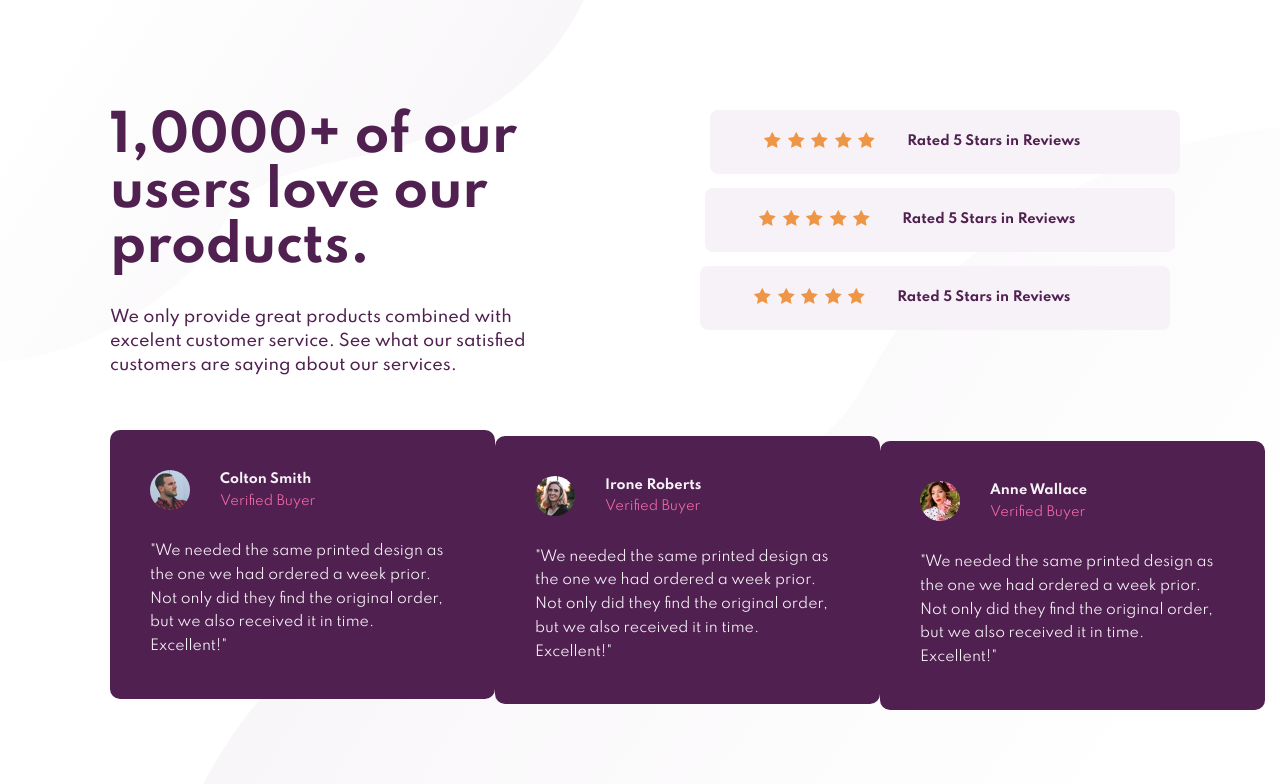
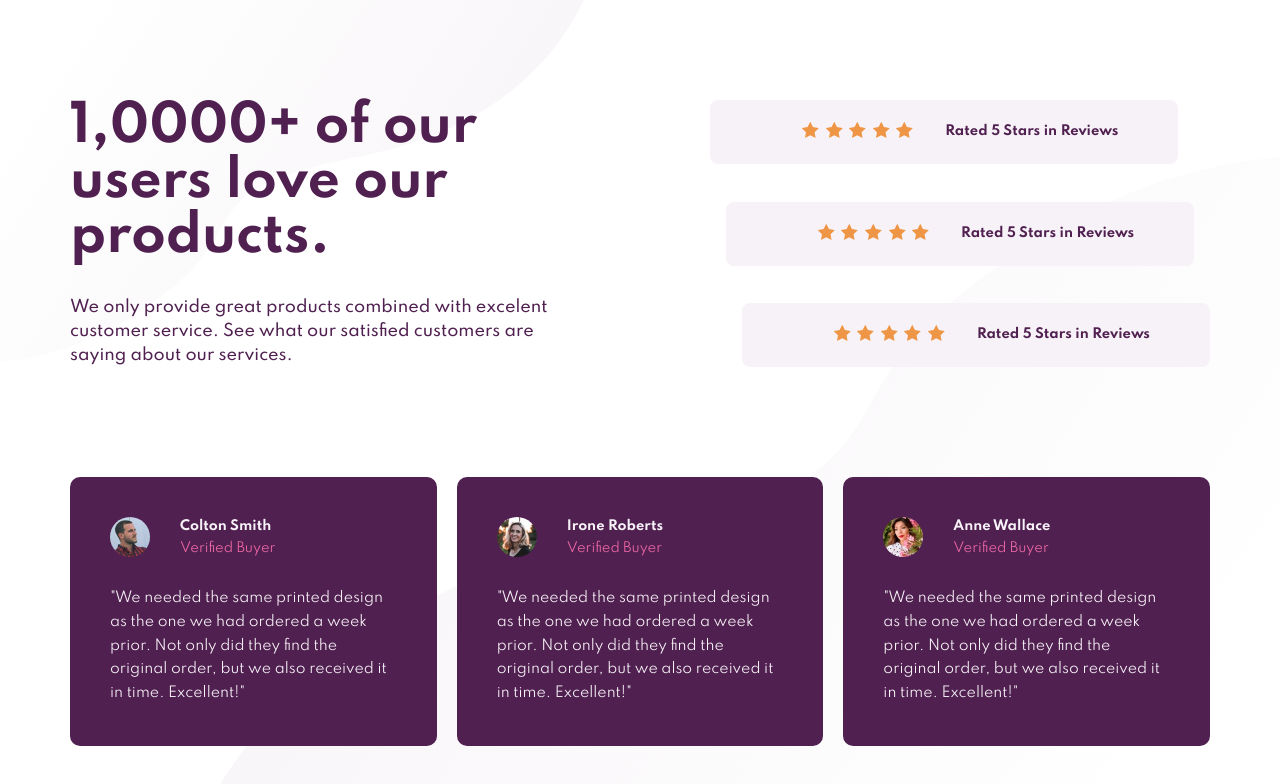
Before and after one commit to abdelhamidaitayoub/atelier-one, a website: page index.html in a window 1280 px wide. Drawn offline with Linux system fonts and the light colour scheme.

Commit message:
Atelier 1

```diff
--- a/index.html
+++ b/index.html
@@ -11,7 +11,6 @@
     <link rel="stylesheet" href="./css/style.css" />
   </head>
   <body>
-    <div class="bg-top"></div>
     <div class="container">
       <!-- TOP SECTION -->
       <section class="top">
@@ -116,52 +115,6 @@
           </div>
         </div>
       </section>
-      <!-- <section class="top">
-        <div class="products">
-          <div class="col-1">
-            <h1 class="header">1,0000+ of our users love our products.</h1>
-            <p class="text">
-              We only provide great products combined with excelent customer
-              service. See what our satisfied customers are saying about our
-              services.
-            </p>
-          </div>
-          <div class="col-2">
-            <div class="rate">
-              <div class="stars">
-                <img src="./img/icon-star.svg" alt="star" />
-                <img src="./img/icon-star.svg" alt="star" />
-                <img src="./img/icon-star.svg" alt="star" />
-                <img src="./img/icon-star.svg" alt="star" />
-                <img src="./img/icon-star.svg" alt="star" />
-              </div>
-              <h5>Rated 5 Stars in Reviews</h5>
-            </div>
-            <div class="rate">
-              <div class="stars">
-                <img src="./img/icon-star.svg" alt="star" />
-                <img src="./img/icon-star.svg" alt="star" />
-                <img src="./img/icon-star.svg" alt="star" />
-                <img src="./img/icon-star.svg" alt="star" />
-                <img src="./img/icon-star.svg" alt="star" />
-              </div>
-              <h5>Rated 5 Stars in Reviews</h5>
-            </div>
-            <div class="rate">
-              <div class="stars">
-                <img src="./img/icon-star.svg" alt="star" />
-                <img src="./img/icon-star.svg" alt="star" />
-                <img src="./img/icon-star.svg" alt="star" />
-                <img src="./img/icon-star.svg" alt="star" />
-                <img src="./img/icon-star.svg" alt="star" />
-              </div>
-              <h5>Rated 5 Stars in Reviews</h5>
-            </div>
-          </div>
-        </div>
-      </section> -->
-
-      <!-- <section class="bottom"></section> -->
     </div>
   </body>
 </html>
--- /dev/null
+++ b/sass/_all.scss
@@ -0,0 +1,25 @@
+////////////////////////////
+// PRODUCT INFO TYPOGRAPHY
+///////////////////////////
+
+.products-info {
+  padding: 7rem;
+  color: var(--color-primary-dark);
+  @media only screen and (max-width: $mobile-screen) {
+    text-align: center;
+    padding: 4rem;
+  }
+
+  &__header {
+    font-size: 5rem;
+    line-height: 1.1;
+    margin-bottom: 3rem;
+    font-weight: 700;
+  }
+
+  &__text {
+    font-size: 1.6rem;
+    line-height: 1.5;
+    font-weight: 500;
+  }
+}
--- a/sass/_base.scss
+++ b/sass/_base.scss
@@ -9,9 +9,10 @@
   --color-gray-dark: #937b92;
   --color-gray-light: #f7f2f7;
   --color-white: #fff;
-  --desktop-screen: 144rem;
-  --mobile-screen: 37.5rem;
 }
+$desktop-screen: 1440px;
+$medium-screen: 1178px;
+$mobile-screen: 375px;
 
 *,
 *::after,
@@ -23,6 +24,9 @@
 
 html {
   font-size: 62.5%;
+  @media only screen and (max-width: $mobile-screen) {
+    font-size: 40%;
+  }
 }
 
 body {
@@ -30,21 +34,34 @@ body {
   font-family: Spartan, sans-serif;
   font-weight: 400;
   line-height: 1.4;
-  position: relative;
+  color: var(--color-gray-dark);
 
-  background-image: url('../img/bg-pattern-bottom-desktop.svg');
-  background-repeat: no-repeat;
-  background-position: bottom right;
+  min-height: 100vh;
 
   position: relative;
 
-  .bg-top {
+  background-image: url('../img/bg-pattern-top-desktop.svg');
+  background-repeat: no-repeat;
+  background-position: cover;
+
+  @media only screen and (max-width: $mobile-screen) {
+    background-image: url('../img/bg-pattern-top-mobile.svg');
+  }
+
+  &::before {
+    content: '';
+    width: 100%;
+    height: 100%;
     z-index: -1;
     position: absolute;
-    width: 100%;
-    height: 100%;
-    background-image: url('../img/bg-pattern-top-desktop.svg');
+    top: 0;
+    bottom: 0;
+    background-image: url('../img/bg-pattern-bottom-desktop.svg');
     background-repeat: no-repeat;
-    background-position: top left;
+    background-position: bottom right;
+
+    @media only screen and (max-width: $mobile-screen) {
+      background-image: url('../img/bg-pattern-bottom-mobile.svg');
+    }
   }
 }
--- a/sass/_components.scss
+++ b/sass/_components.scss
@@ -1,17 +1,18 @@
-// REVIEWS
-/////////////////
+///////////////////////
+// REVIEWS  COMPONENT
+//////////////////////
 
 .reviews {
-  width: 50%;
-  display: flex;
-  flex-direction: column;
-  justify-content: space-between;
   padding: 7rem;
+
+  @media only screen and (max-width: $mobile-screen) {
+    padding: 4rem;
+  }
 
   &__item {
     background-color: var(--color-gray-light);
-    width: 47rem;
-    padding: 2.2rem;
+    flex: 0 0 2rem;
+    padding: 2.2rem 6rem;
     border-radius: 8px;
     display: flex;
 
@@ -21,6 +22,10 @@
       img {
         height: 1.6rem;
         margin: 0 2px;
+        @media only screen and (max-width: $mobile-screen) {
+          height: 2rem;
+          margin: 10px 0;
+        }
       }
     }
 
@@ -35,33 +40,61 @@
     &--3 {
       align-self: flex-end;
     }
+
+    @media only screen and (max-width: $mobile-screen) {
+      width: 100%;
+      flex: 0 0 12rem;
+    }
+
+    @media only screen and (max-width: $medium-screen) {
+      flex-direction: column;
+      align-self: center;
+      width: 100%;
+      padding: 2rem 6rem;
+      align-items: center;
+      margin-bottom: 2rem;
+    }
   }
 
   &__text {
     font-size: 1.3rem;
     color: var(--color-primary-dark);
     font-weight: 700;
+    @media only screen and (max-width: $mobile-screen) {
+      font-size: 1.6rem;
+    }
   }
 }
 
-// CARD
-/////////////////
+///////////////////
+// CARD COMPONENT
+//////////////////
 
 .card {
   background-color: var(--color-primary-dark);
   border-radius: 10px;
+  margin: 2rem;
   padding: 4rem;
-  flex: 0 0 385px;
+  flex: 0 0 100%/3;
 
-  &--1 {
-    align-self: flex-start;
+  &:not(:nth-child(2)) {
+    margin-left: 0;
+    margin-right: 0;
   }
-  &--2 {
-    align-self: center;
+
+  @media only screen and (max-width: $mobile-screen) {
+    margin: 0 0 10px 0;
   }
-  &--3 {
-    align-self: flex-end;
-  }
+
+  // &--1 {
+  //   align-self: flex-start;
+  // }
+  // &--2 {
+  //   align-self: center;
+  // }
+  // &--3 {
+  //   align-self: flex-end;
+  // }
 
   &__person-info {
     display: flex;
--- a/sass/_layout.scss
+++ b/sass/_layout.scss
@@ -1,36 +1,25 @@
 .container {
-  max-width: var(--desktop-screen);
-  // background-color: var(--color-gray-dark);
-  margin: 0 auto;
-  height: 100vh;
-  display: flex;
-  flex-direction: column;
-  align-items: stretch;
-  padding: 4rem;
+  max-width: 140rem;
+  margin: 3rem auto;
 }
 
 .top {
   height: 50%;
-  // background-color: rgb(199, 199, 199);
   display: flex;
+  @media only screen and (max-width: $mobile-screen) {
+    flex-direction: column;
+  }
 
   .products-info {
-    width: 50%;
-    padding: 7rem;
-    color: var(--color-primary-dark);
+    flex: 0 0 50%;
+  }
 
-    &__header {
-      font-size: 5rem;
-      line-height: 1.1;
-      margin-bottom: 3rem;
-      font-weight: 700;
-    }
+  .reviews {
+    flex: 0 0 50%;
 
-    &__text {
-      font-size: 1.6rem;
-      line-height: 1.5;
-      font-weight: 500;
-    }
+    display: flex;
+    flex-direction: column;
+    justify-content: space-between;
   }
 }
 
@@ -38,6 +27,13 @@
   display: flex;
   justify-content: space-between;
   height: 50%;
-  padding: 3rem 7rem 5rem 7rem;
-  // background-color: rgb(199, 247, 247);
+  padding: 2rem 7rem;
+
+  @media only screen and (max-width: $mobile-screen) {
+    padding: 2rem 4rem;
+  }
+
+  @media only screen and (max-width: $mobile-screen) {
+    flex-direction: column;
+  }
 }
--- a/sass/main.scss
+++ b/sass/main.scss
@@ -1,4 +1,5 @@
 @import 'base';
 @import 'utils';
 @import 'layout';
+@import 'all';
 @import 'components';
```
Also changed, not shown: css/style.css.
